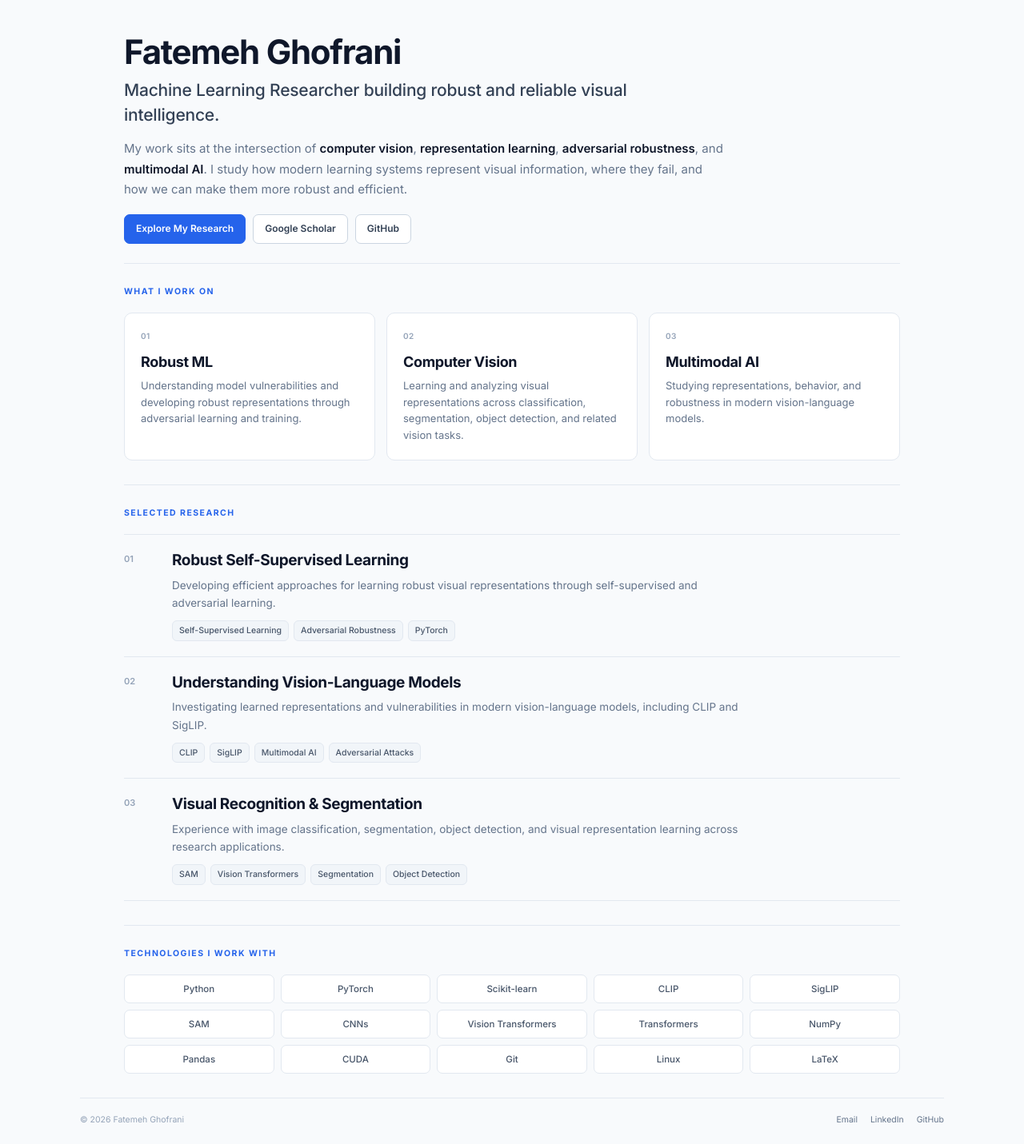
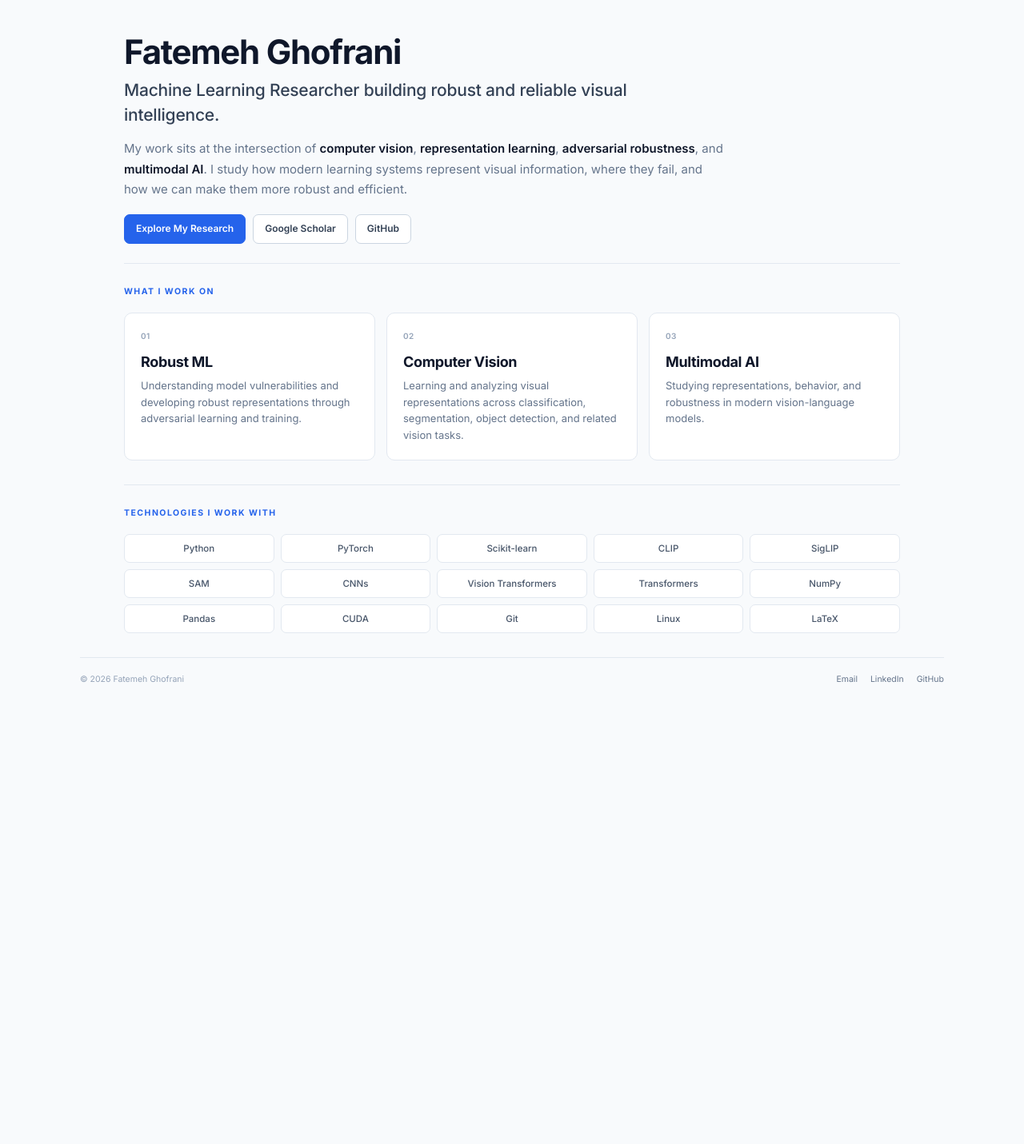
Before and after one commit to gh-fatima/gh-fatima.github.io, a Jekyll site: the page built from index.md, in a window 1280 px wide. Shown: the whole page at 80% size. Built offline with Jekyll 4.4.1, drawn with Linux system fonts in a browser that asks for light colours; our own code applies the rules of GitHub Pages for plain Markdown files; after the commit the page ends 900 px from its top, so only the background shows below that.

Commit message:
Update index.md

```diff
--- a/index.md
+++ b/index.md
@@ -69,80 +69,6 @@ more robust and efficient.
 
 <section class="portfolio-section">
 
-<p class="section-label">SELECTED RESEARCH</p>
-
-<div class="research-item">
-
-  <div class="research-number">01</div>
-
-  <div class="research-content">
-    <h2>Robust Self-Supervised Learning</h2>
-
-    <p>
-      Developing efficient approaches for learning robust visual
-      representations through self-supervised and adversarial learning.
-    </p>
-
-    <div class="tags">
-      <span>Self-Supervised Learning</span>
-      <span>Adversarial Robustness</span>
-      <span>PyTorch</span>
-    </div>
-  </div>
-
-</div>
-
-
-<div class="research-item">
-
-  <div class="research-number">02</div>
-
-  <div class="research-content">
-    <h2>Understanding Vision-Language Models</h2>
-
-    <p>
-      Investigating learned representations and vulnerabilities in
-      modern vision-language models, including CLIP and SigLIP.
-    </p>
-
-    <div class="tags">
-      <span>CLIP</span>
-      <span>SigLIP</span>
-      <span>Multimodal AI</span>
-      <span>Adversarial Attacks</span>
-    </div>
-  </div>
-
-</div>
-
-
-<div class="research-item">
-
-  <div class="research-number">03</div>
-
-  <div class="research-content">
-    <h2>Visual Recognition & Segmentation</h2>
-
-    <p>
-      Experience with image classification, segmentation, object detection,
-      and visual representation learning across research applications.
-    </p>
-
-    <div class="tags">
-      <span>SAM</span>
-      <span>Vision Transformers</span>
-      <span>Segmentation</span>
-      <span>Object Detection</span>
-    </div>
-  </div>
-
-</div>
-
-</section>
-
-
-<section class="portfolio-section">
-
 <p class="section-label">TECHNOLOGIES I WORK WITH</p>
 
 <div class="technology-grid">
```
